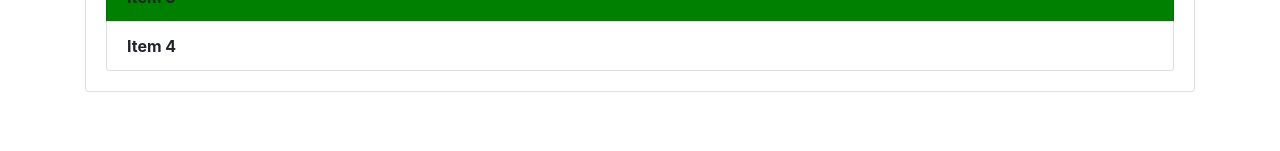
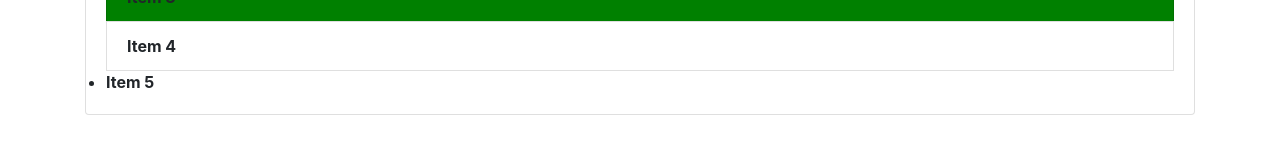
Before and after one commit to Aman241999/dom, a plain HTML site: page demo/index.html in a window 1280 px wide. Shown: the part 403-554 px from the top of the page. Drawn offline with nearby package versions, Linux system fonts and the light colour scheme.

Commit message:
helloworld

```diff
--- a/demo/app.js
+++ b/demo/app.js
@@ -1,4 +1,4 @@
-let items=document.getElementsByClassName("list-group-item");
+let items=document.getElementsByTagName("li");
 items[2].style.backgroundColor='green';
 for(let i=0;i<items.length;i++){
     items[i].style.fontWeight="bold";
--- a/demo/index.html
+++ b/demo/index.html
@@ -27,6 +27,7 @@
       <li class="list-group-item">Item 2</li>
       <li class="list-group-item">Item 3</li>
       <li class="list-group-item">Item 4</li>
+      <li>Item 5</li>
     </ul>
    </div>
   </div>
```
